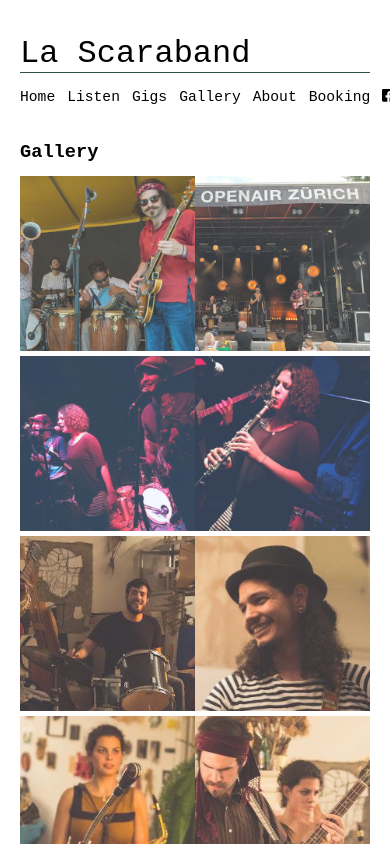
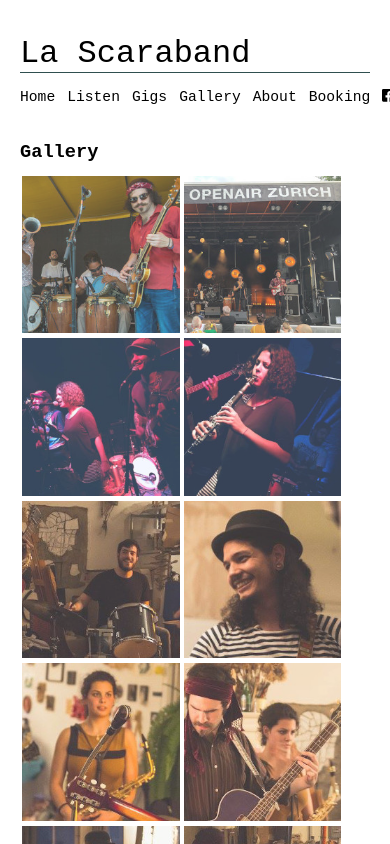
Before and after one commit to ynnckth/lascaraband.ch, a React (Create React App) app in the folder frontend/: page /#/gallery in a window 390 px wide. Shown: the top 844 px of the page. Built offline with nearby package versions, Linux system fonts and the light colour scheme.

Commit message:
Fix gallery responsiveness

```diff
--- a/frontend/src/components/Gallery/Gallery.css
+++ b/frontend/src/components/Gallery/Gallery.css
@@ -26,10 +26,11 @@
     -o-transition-duration: 0.3s;
 }
 
-@media screen and (max-width: 430px) {
+@media screen and (max-width: 500px) {
     .thumb {
-        margin: 0 auto;
-        width: 50%;
+        max-width: 190px;
+        min-width: 100px;
+        width: 45%;
     }
     .thumb img {
         width: 100%;
```
